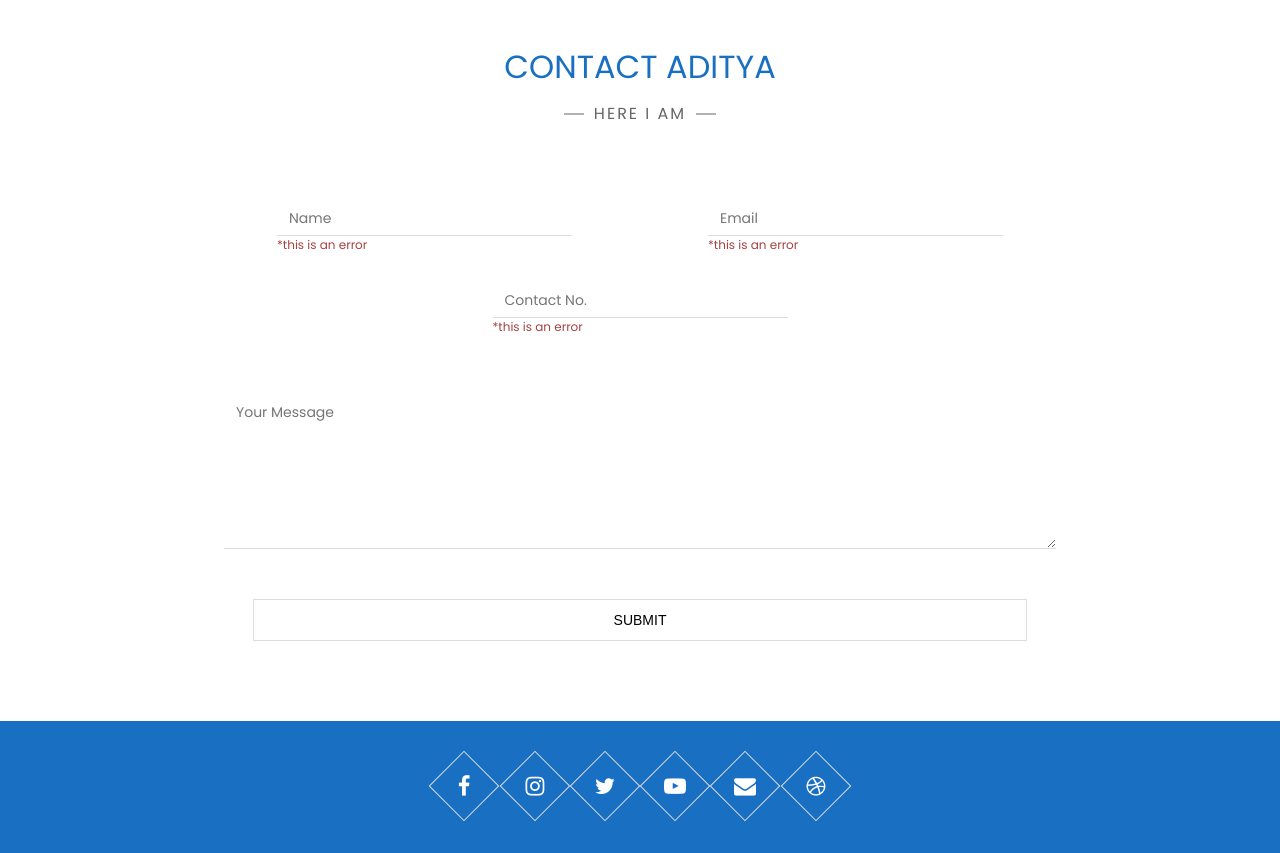
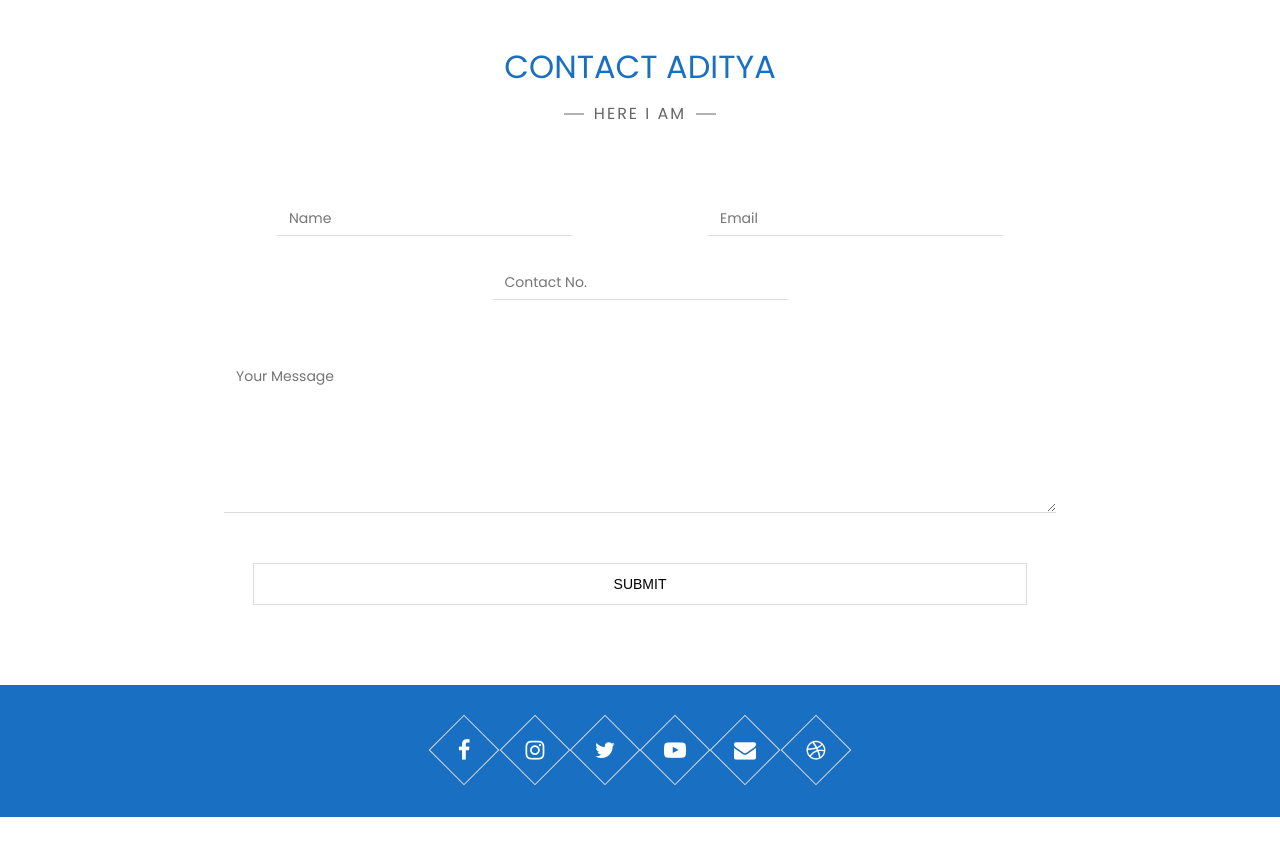
Before and after one commit to its-princeyadav/portfolio-web, a Django app: page / in a window 1280 px wide. Shown: the part 3501-4354 px from the top of the page. After the commit the page ends 4318 px from the top, so only its background shows below. Run offline with Django 4.2, Linux system fonts and the light colour scheme.

Commit message:
made some changes regaurding validations in form

```diff
--- a/portfolio/templates/folio/index.html
+++ b/portfolio/templates/folio/index.html
@@ -431,8 +431,9 @@
               type="text"
               name="fname"
               placeholder="Name "
+              required
             />
-            <p class="form-error-message">*this is an error</p>
+            {% comment %} <p class="form-error-message">*this is an error</p> {% endcomment %}
           </div>
           <div>
             <input
@@ -441,8 +442,9 @@
               name="femail"
               type="email"
               placeholder="Email "
+              required
             />
-            <p class="form-error-message">*this is an error</p>
+            {% comment %} <p class="form-error-message">*this is an error</p> {% endcomment %}
           </div>
           <div>
             <input
@@ -451,8 +453,9 @@
               type="phone"
               placeholder="Contact No."
               name="fphone"
+              required
             />
-            <p class="form-error-message">*this is an error</p>
+            {% comment %} <p class="form-error-message">*this is an error</p> {% endcomment %}
           </div>
         </div>
         <div class="your-message-section">
@@ -463,6 +466,7 @@
             id="message"
             cols="130"
             rows="7"
+            required
           ></textarea>
         </div>
         <div class="button-wrap">
```
Also changed, not shown: portfolio/db.sqlite3.
